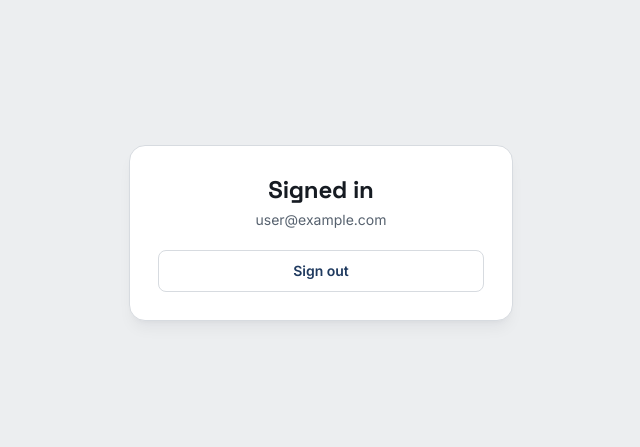
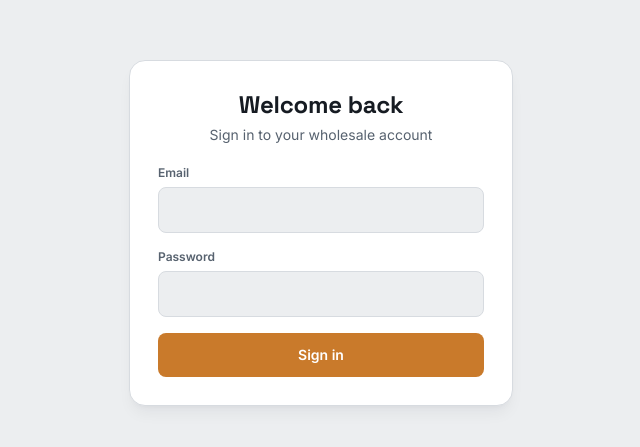
Before and after one commit to appodev256-art/wholesale-b2b, a React (Vite) app: page /login in a window 1280 px wide. Shown: the part 167-614 px from the top of the page, without its empty margins (319-959 px from the left). Built offline with nearby package versions, Linux system fonts and the light colour scheme; no server answers; sample sign-in values are in the browser's storage.

Commit message:
Update Login.jsx

```diff
--- a/src/pages/Login.jsx
+++ b/src/pages/Login.jsx
@@ -1,12 +1,9 @@
 import { useState } from 'react';
-import {
-  signInWithEmailAndPassword,
-  signOut,
-  onAuthStateChanged,
-} from 'firebase/auth';
-import { auth } from '../lib/firebase.js';
+import { useNavigate } from 'react-router-dom';
+import { signInWithEmailAndPassword } from 'firebase/auth';
+import { doc, getDoc } from 'firebase/firestore';
+import { auth, db } from '../lib/firebase.js';
 
-// Firebase's error codes, turned into messages a non-technical person can read.
 function friendlyError(code) {
   switch (code) {
     case 'auth/invalid-email':
@@ -30,16 +27,11 @@ const inputClass =
   'focus:outline-none focus:border-brand focus:bg-white focus:ring-4 focus:ring-brand-soft';
 
 export default function Login() {
+  const navigate = useNavigate();
   const [email, setEmail] = useState('');
   const [password, setPassword] = useState('');
   const [busy, setBusy] = useState(false);
   const [error, setError] = useState('');
-  const [user, setUser] = useState(null);
-
-  // Keeps `user` in sync if Firebase already has someone signed in (e.g. after a refresh).
-  useState(() => {
-    onAuthStateChanged(auth, (u) => setUser(u));
-  });
 
   async function handleSubmit(e) {
     e.preventDefault();
@@ -47,34 +39,24 @@ export default function Login() {
     setBusy(true);
     try {
       const result = await signInWithEmailAndPassword(auth, email, password);
-      setUser(result.user);
+
+      // Look up the role and route accordingly.
+      const snap = await getDoc(doc(db, 'users', result.user.uid));
+      if (!snap.exists()) {
+        setError('No role assigned to this account. Contact the platform admin.');
+        return;
+      }
+
+      const role = snap.data().role;
+      if (role === 'platform') navigate('/platform', { replace: true });
+      else if (role === 'wholesaler') navigate('/wholesaler', { replace: true });
+      else if (role === 'retailer') navigate('/retailer', { replace: true });
+      else setError('Unknown role: ' + role);
     } catch (err) {
       setError(friendlyError(err.code));
     } finally {
       setBusy(false);
     }
-  }
-
-  async function handleSignOut() {
-    await signOut(auth);
-    setUser(null);
-  }
-
-  if (user) {
-    return (
-      <div className="min-h-screen flex items-center justify-center px-4 py-6">
-        <div className="w-full max-w-sm rounded-2xl border border-line bg-white p-7 shadow-lg shadow-ink/5">
-          <h1 className="text-center text-2xl font-bold mb-1">Signed in</h1>
-          <p className="text-center text-sm text-muted mb-5">{user.email}</p>
-          <button
-            className="block w-full rounded-lg border border-line bg-transparent px-4 py-2.5 text-sm font-semibold text-brand"
-            onClick={handleSignOut}
-          >
-            Sign out
-          </button>
-        </div>
-      </div>
-    );
   }
 
   return (
```
